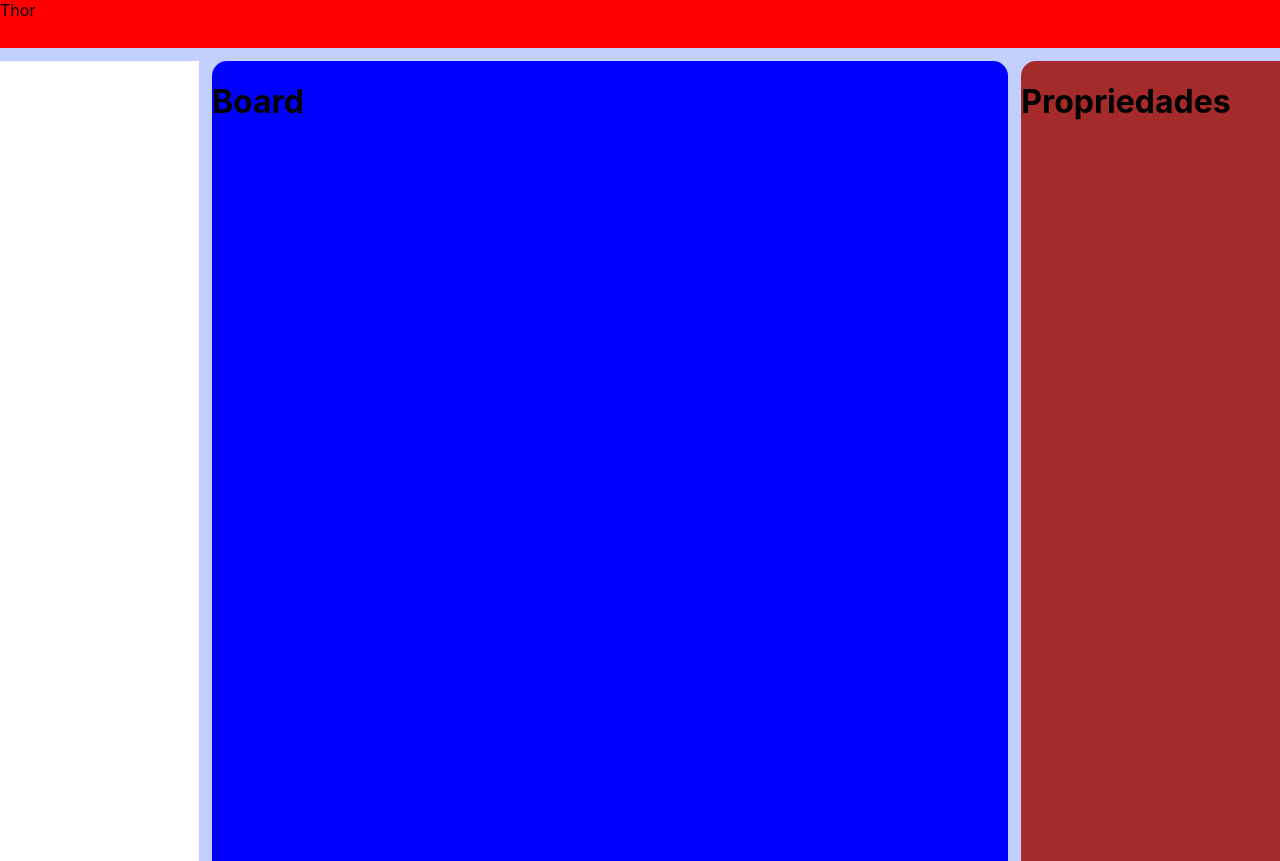
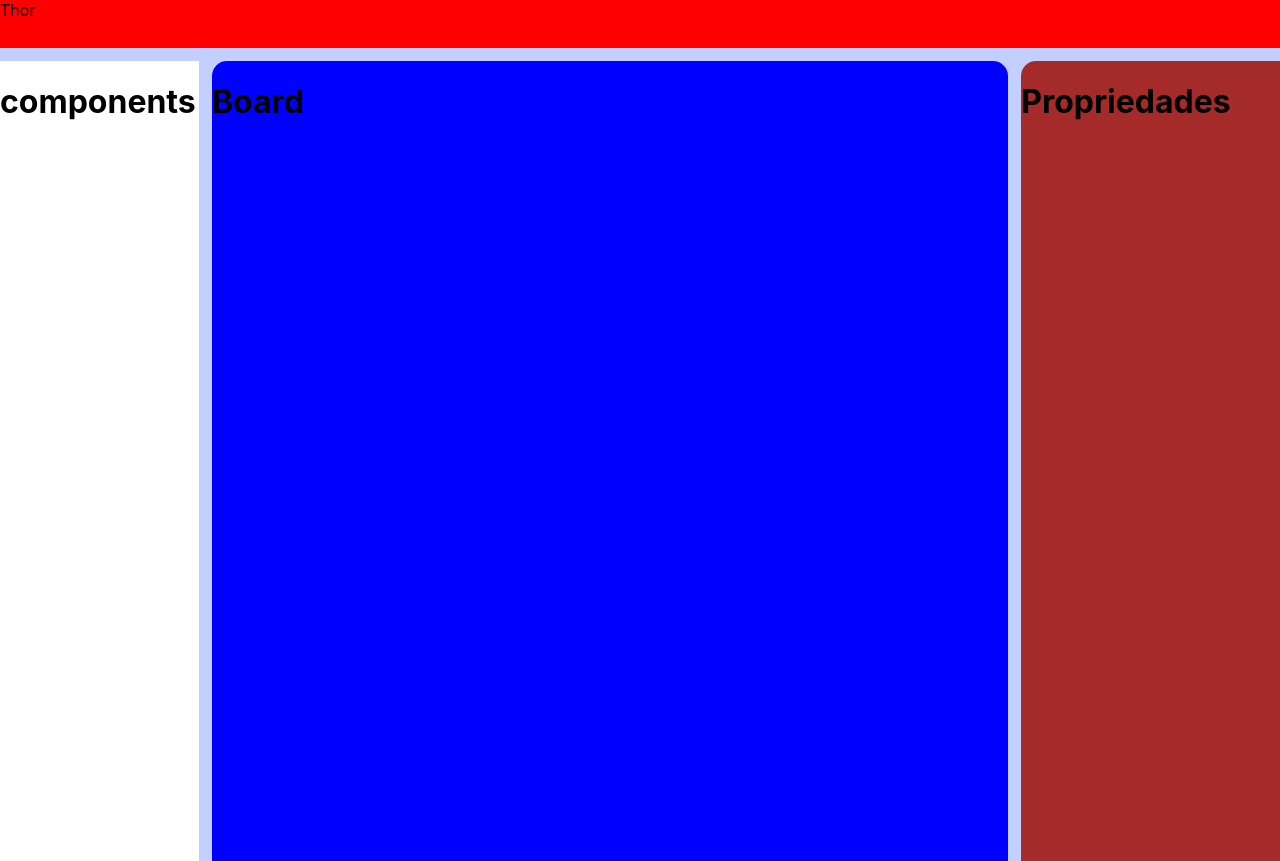
Before and after one commit to gabrielbugarelli/thor, a React (Create React App) app: page / in a window 1280 px wide. Built offline with nearby package versions, Linux system fonts and the light colour scheme.

Commit message:
refactor: refatoração do layout base

```diff
--- a/src/components/Components/index.js
+++ b/src/components/Components/index.js
@@ -1,6 +1,6 @@
 import React from 'react';
 
-const components = () => {
+const Components = () => {
   return (
     <div>
       <h1>components</h1>
@@ -8,4 +8,4 @@ const components = () => {
   );
 }
 
-export default components;
+export default Components;
--- a/src/pages/Home/index.js
+++ b/src/pages/Home/index.js
@@ -5,7 +5,7 @@ import './style.css'
 import Properties from '../../components/Properties/Index';
 import Board from '../../components/Board';
 import Layout from '../../components/Layout';
-// import Components from '../../omponents/Components';
+import Components from '../../components/Components';
 
 //a página Home deverá ser montado todo o esquema do Drag In Drop,
 //seguindo conforme a documentação do beautiful-dnd
@@ -16,6 +16,10 @@ const Home = () => {
       <Layout >
         <div className="grid-container">
 
+          <div className="components">
+            <Components />
+          </div>
+
           <div className="board">
             <Board />
           </div>
@@ -24,9 +28,6 @@ const Home = () => {
             <Properties />
           </div>
 
-          <div className="components">
-            {/* <Components /> */}
-          </div>
         </div>
       </Layout>
     </>
```
